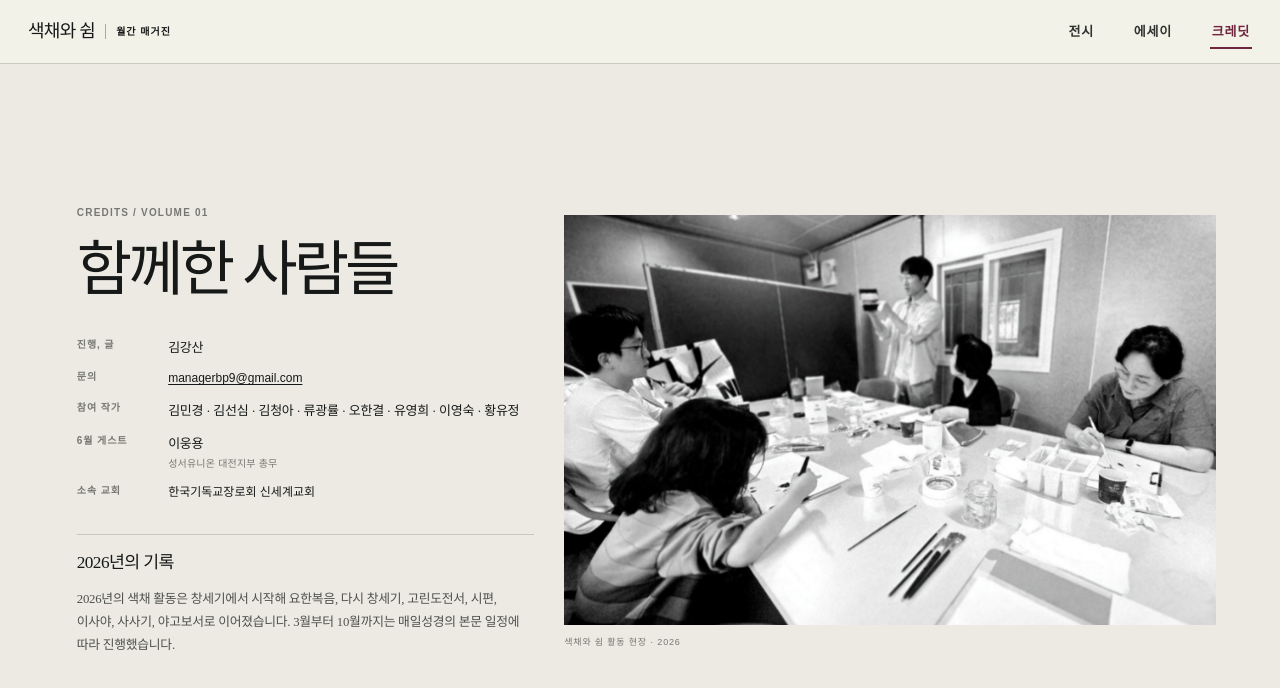
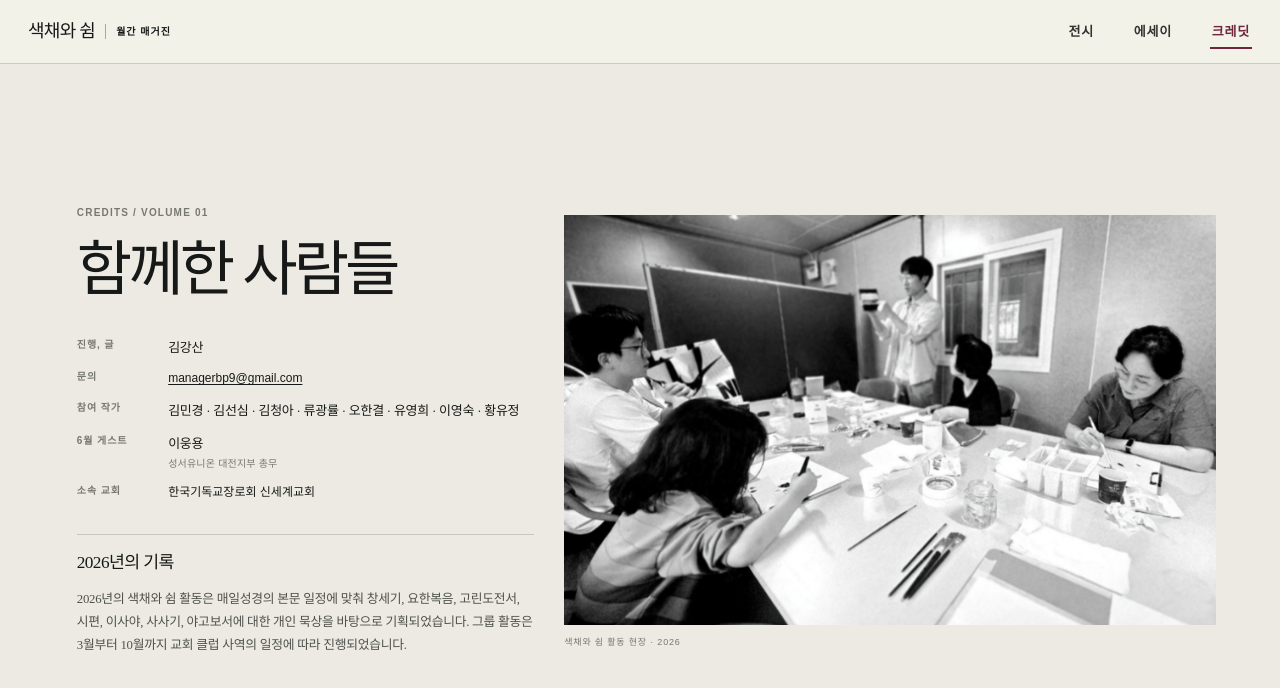
Before and after one commit to colorandrest/colorandrest.github.io, a Next.js app: page /credits in a window 1280 px wide. Shown: the top 688 px of the page. Built offline with nearby package versions, Linux system fonts and the light colour scheme; a web font is replaced by a local one.

Commit message:
Update 2026 credits with approved activity description

```diff
--- a/app/credits/page.tsx
+++ b/app/credits/page.tsx
@@ -85,9 +85,7 @@ export default function CreditsPage() {
             <div className="year-review-overview">
               <h2>2026년의 기록</h2>
               <p className="year-review-summary">
-                2026년의 색채 활동은 창세기에서 시작해 요한복음, 다시 창세기,
-                고린도전서, 시편, 이사야, 사사기, 야고보서로 이어졌습니다.
-                3월부터 10월까지는 매일성경의 본문 일정에 따라 진행했습니다.
+                2026년의 색채와 쉼 활동은 매일성경의 본문 일정에 맞춰 창세기, 요한복음, 고린도전서, 시편, 이사야, 사사기, 야고보서에 대한 개인 묵상을 바탕으로 기획되었습니다. 그룹 활동은 3월부터 10월까지 교회 클럽 사역의 일정에 따라 진행되었습니다.
               </p>
             </div>
           </div>
```
